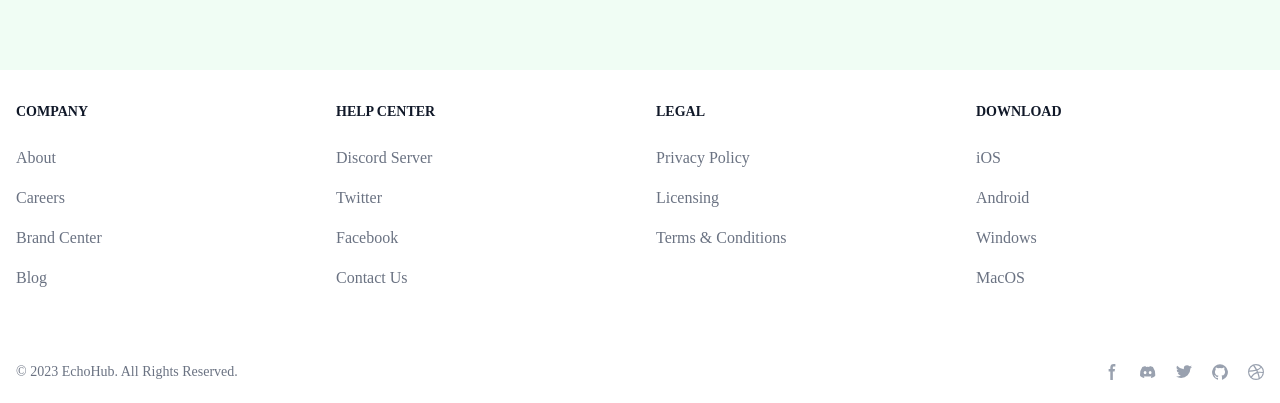
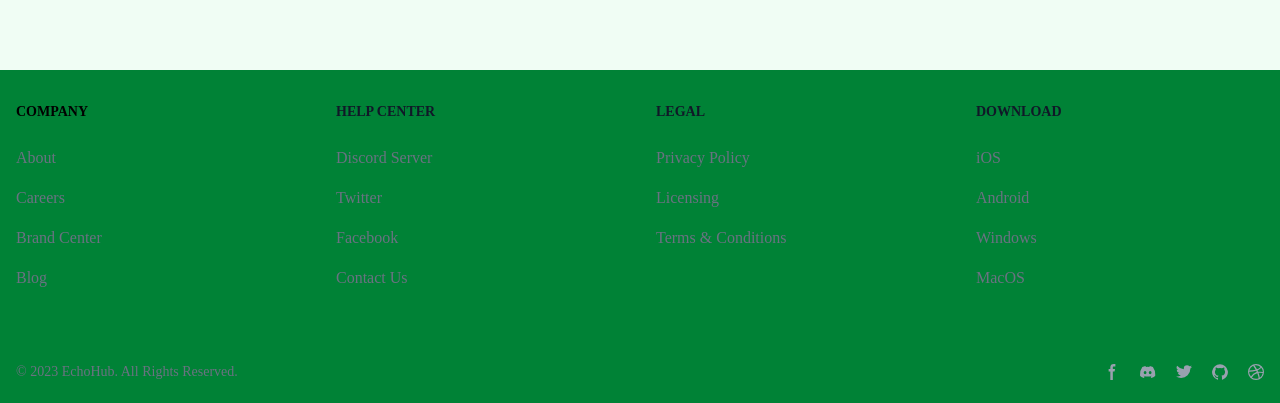
Before and after one commit to sahathiya/EchoHub, a React (Vite) app in the folder Client/feedbackportal/: page / in a window 1280 px wide. Shown: the part 2114-2517 px from the top of the page. Built offline with nearby package versions, Linux system fonts and the light colour scheme; no server answers; a web font is replaced by a local one.

Commit message:
changes in testimonials

```diff
--- a/Client/feedbackportal/src/admin/Sidebar.jsx
+++ b/Client/feedbackportal/src/admin/Sidebar.jsx
@@ -34,7 +34,7 @@ import {
   Settings,
   Menu,
 } from "lucide-react";
-import logo from '../assets/feedlogo.svg'
+import logo from '../assets/feedback48.png'
 import { MdOutlineReviews } from "react-icons/md";
 import { FaUsers } from "react-icons/fa6";
 import { useDispatch, useSelector } from "react-redux";
@@ -47,8 +47,8 @@ const navItems = [
   { label: "Dashboard", icon: Home ,link:'/'},
   { label: "Users", icon: FaUsers ,link:'/users'},
   { label: "Reviews", icon: MdOutlineReviews,link:'/reviews'},
-  { label: "Settings", icon: Settings },
-  { label: "Help", icon: HelpCircle },
+  { label: "Settings", icon: Settings,link:'/' },
+  { label: "Help", icon: HelpCircle ,link:'/'},
   // { label: "Pricing", icon: DollarSign },
   // { label: "Shipping", icon: Truck },
   // { label: "Plans", icon: Layers },
@@ -81,11 +81,11 @@ const handleAdminLogout=async()=>{
             <div className="flex items-center gap-2">
 
 
-              <img src={logo} alt="EchoHub Logo" className="h-6" />
+            {isOpen &&  <img src={logo} alt="EchoHub Logo" className="h-6" />}
 
 
 
-              {isOpen && <span className="text-lg font-semibold">EchoHub</span>}
+              {isOpen && <span className="text-lg font-semibold text-green-700">EchoHub</span>}
             </div>
             <button onClick={() => setIsOpen(!isOpen)} className="lg:hidden">
   <Menu className="w-5 h-5 text-gray-600" />
@@ -131,17 +131,7 @@ const handleAdminLogout=async()=>{
             )}
           </div>
 
-          {/* Help and Settings */}
-          {/* <div className="mt-4 space-y-2">
-            <div className="flex items-center gap-2 text-sm text-gray-700 hover:bg-white p-2 rounded-md cursor-pointer">
-              <HelpCircle className="w-4 h-4" />
-              {isOpen && <span>Help</span>}
-            </div>
-            <div className="flex items-center gap-2 text-sm text-gray-700 hover:bg-white p-2 rounded-md cursor-pointer">
-              <Settings className="w-4 h-4" />
-              {isOpen && <span>Settings</span>}
-            </div>
-          </div> */}
+
         </div>
       </div>
 
--- a/Client/feedbackportal/src/components/Footer.jsx
+++ b/Client/feedbackportal/src/components/Footer.jsx
@@ -5,11 +5,12 @@ function Footer() {
     <div>
 
 
-<footer className="font-nunito bg-white dark:bg-gray-900">
+<footer className="font-nunito bg-green-700
+ ">
     <div className="mx-auto w-full max-w-screen-xl">
       <div className="grid grid-cols-2 gap-8 px-4 py-6 lg:py-8 md:grid-cols-4">
         <div>
-            <h2 className="mb-6 text-sm font-semibold text-gray-900 uppercase dark:text-white">Company</h2>
+            <h2 className="mb-6 text-sm font-semibold  uppercase dark:text-white">Company</h2>
             <ul className="text-gray-500 dark:text-gray-400 font-medium">
                 <li className="mb-4">
                     <a href="#" className=" hover:underline">About</a>
@@ -74,7 +75,7 @@ function Footer() {
             </ul>
         </div>
     </div>
-    <div className="px-4 py-6  dark:bg-gray-900 md:flex md:items-center md:justify-between">
+    <div className="px-4 py-6  dark:bg-green-700 md:flex md:items-center md:justify-between">
         <span className="text-sm text-gray-500 dark:text-gray-300 sm:text-center">© 2023 <a href="https://flowbite.com/">EchoHub</a>. All Rights Reserved.
         </span>
         <div className="flex mt-4 sm:justify-center md:mt-0 space-x-5 rtl:space-x-reverse">
```
